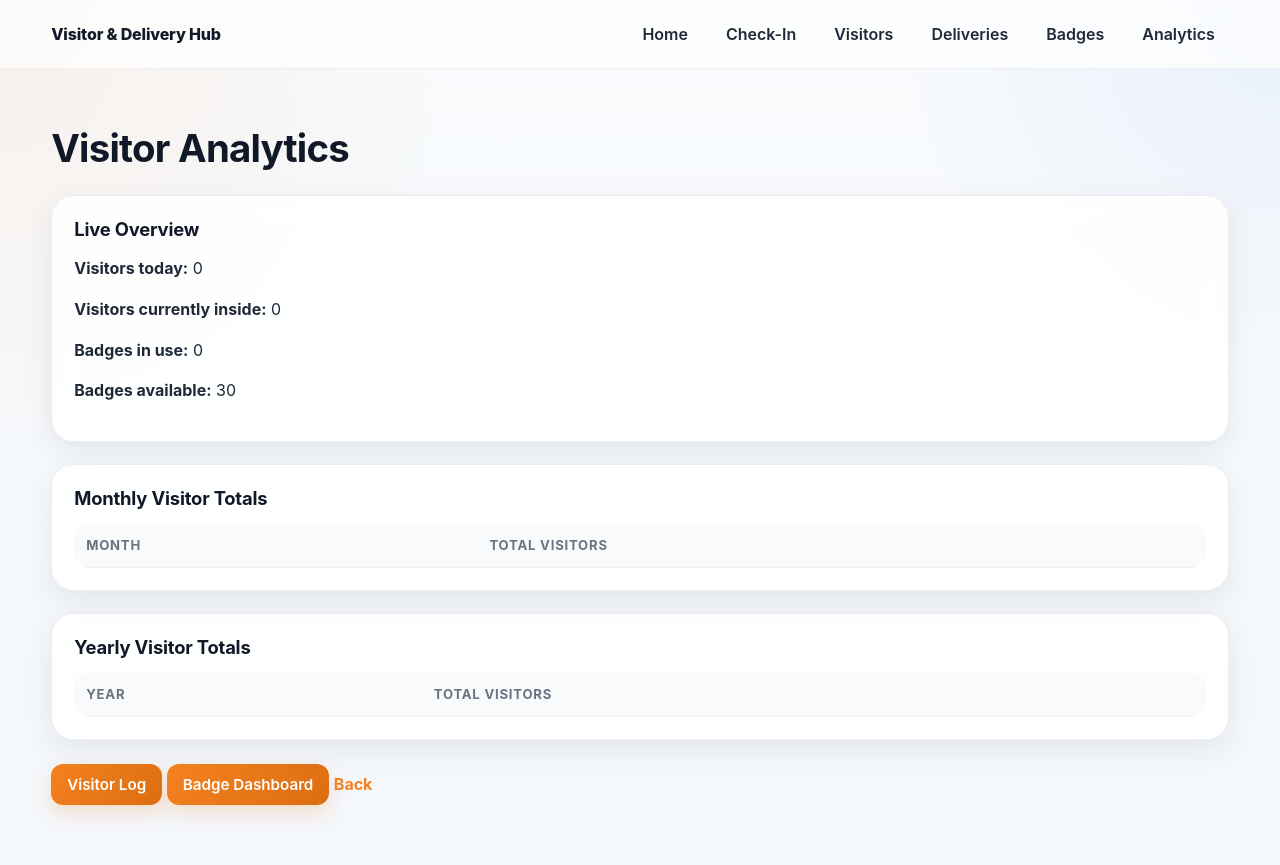
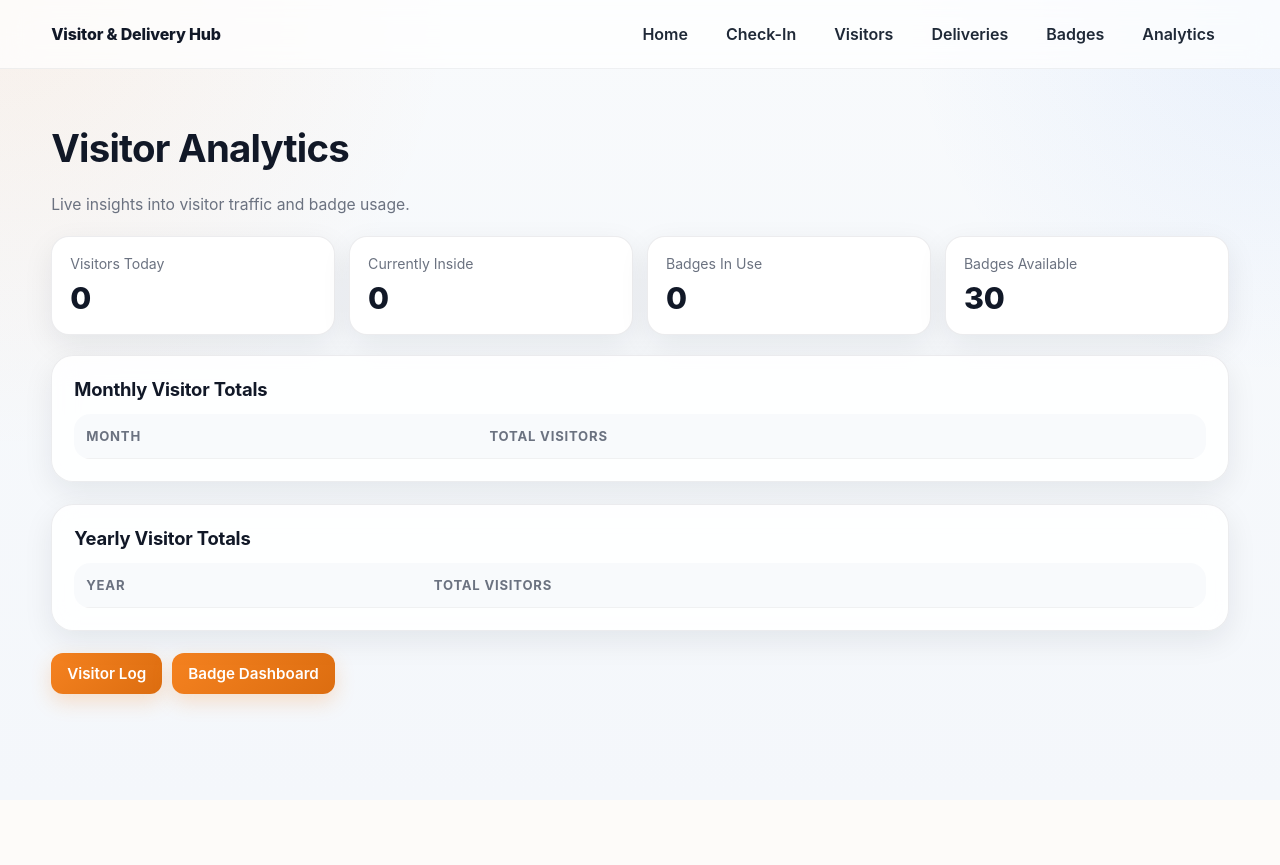
Before and after one commit to amberg710/visitor_delivery_demo-, a Flask app: page /analytics in a window 1280 px wide. After the commit the page ends 707 px from the top, so only its background shows below. Run offline with Flask 3, Linux system fonts and the light colour scheme; lists and menus that the app fills with data are empty; parts of the project's set-up code (start-up, migrations or seed data) failed here and were passed over.

Commit message:
Update analytics.html

```diff
--- a/templates/analytics.html
+++ b/templates/analytics.html
@@ -4,7 +4,9 @@
     <title>Visitor Analytics</title>
     <link rel="stylesheet" href="{{ url_for('static', filename='style.css') }}">
 </head>
+
 <body>
+
 <div class="glass-nav">
     <div class="nav-inner">
         <div class="nav-brand">Visitor & Delivery Hub</div>
@@ -19,26 +21,52 @@
     </div>
 </div>
 
-
 <div class="container">
 
-    <h1>Visitor Analytics</h1>
-
-    <div class="card">
-        <h2>Live Overview</h2>
-        <p><strong>Visitors today:</strong> {{ stats.visitors_today }}</p>
-        <p><strong>Visitors currently inside:</strong> {{ stats.visitors_inside }}</p>
-        <p><strong>Badges in use:</strong> {{ stats.badges_in_use }}</p>
-        <p><strong>Badges available:</strong> {{ stats.badges_available }}</p>
+    <div class="page-hero">
+        <div>
+            <h1>Visitor Analytics</h1>
+            <div class="page-subtitle">
+                Live insights into visitor traffic and badge usage.
+            </div>
+        </div>
     </div>
 
+    <!-- Dashboard Stats -->
+    <div class="stat-grid">
+
+        <div class="stat-card">
+            <div class="stat-label">Visitors Today</div>
+            <div class="stat-value">{{ stats.visitors_today }}</div>
+        </div>
+
+        <div class="stat-card">
+            <div class="stat-label">Currently Inside</div>
+            <div class="stat-value">{{ stats.visitors_inside }}</div>
+        </div>
+
+        <div class="stat-card">
+            <div class="stat-label">Badges In Use</div>
+            <div class="stat-value">{{ stats.badges_in_use }}</div>
+        </div>
+
+        <div class="stat-card">
+            <div class="stat-label">Badges Available</div>
+            <div class="stat-value">{{ stats.badges_available }}</div>
+        </div>
+
+    </div>
+
+    <!-- Monthly Table -->
     <div class="card">
         <h2>Monthly Visitor Totals</h2>
+
         <table>
             <tr>
                 <th>Month</th>
                 <th>Total Visitors</th>
             </tr>
+
             {% for month, total in stats.monthly_counts.items() %}
             <tr>
                 <td>{{ month }}</td>
@@ -48,13 +76,16 @@
         </table>
     </div>
 
+    <!-- Yearly Table -->
     <div class="card">
         <h2>Yearly Visitor Totals</h2>
+
         <table>
             <tr>
                 <th>Year</th>
                 <th>Total Visitors</th>
             </tr>
+
             {% for year, total in stats.yearly_counts.items() %}
             <tr>
                 <td>{{ year }}</td>
@@ -64,10 +95,12 @@
         </table>
     </div>
 
-    <a class="button" href="/visitors">Visitor Log</a>
-    <a class="button" href="/badges">Badge Dashboard</a>
-    <a class="back-link" href="/">Back</a>
+    <div class="top-actions">
+        <a class="button" href="/visitors">Visitor Log</a>
+        <a class="button" href="/badges">Badge Dashboard</a>
+    </div>
 
 </div>
+
 </body>
 </html>
```
